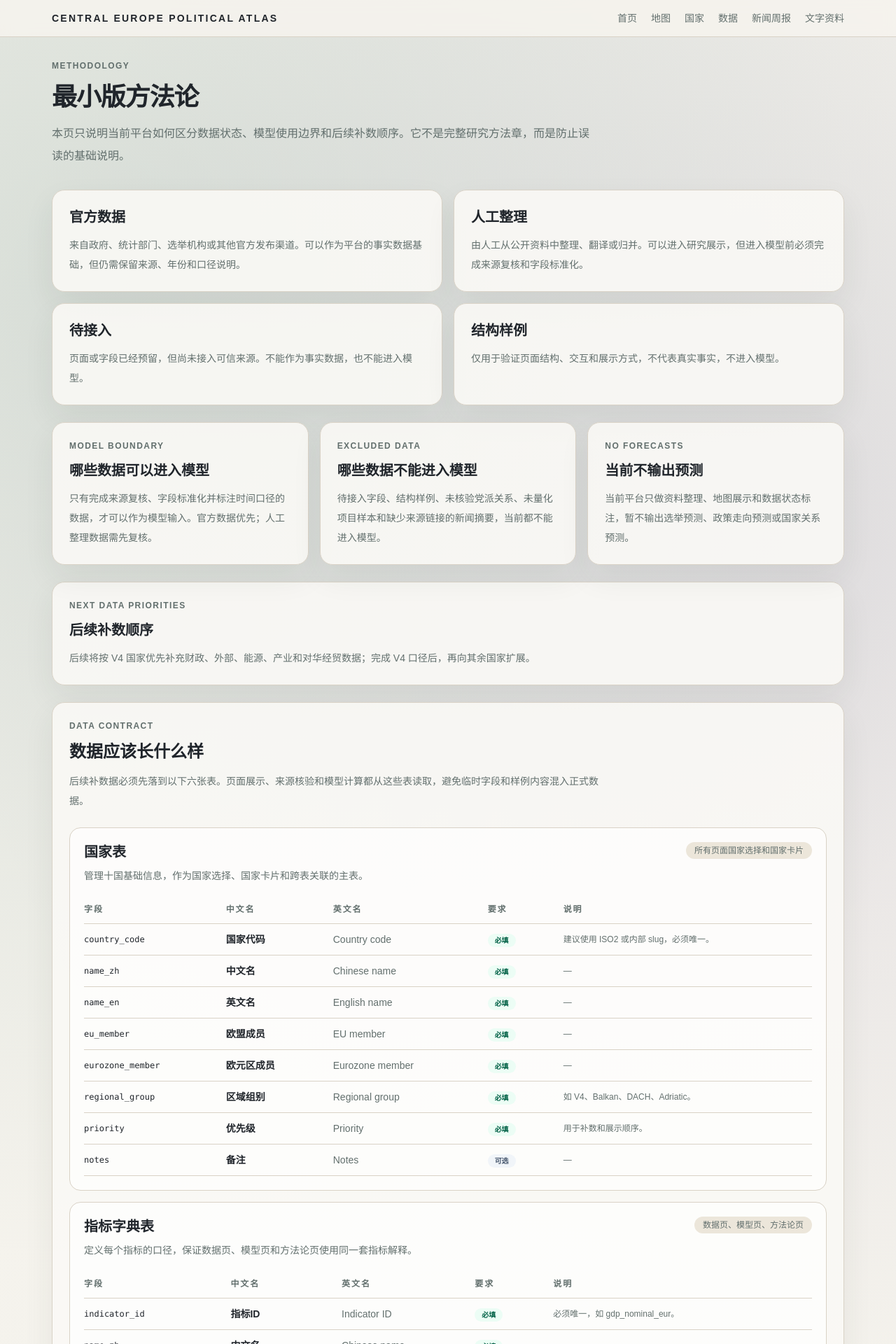
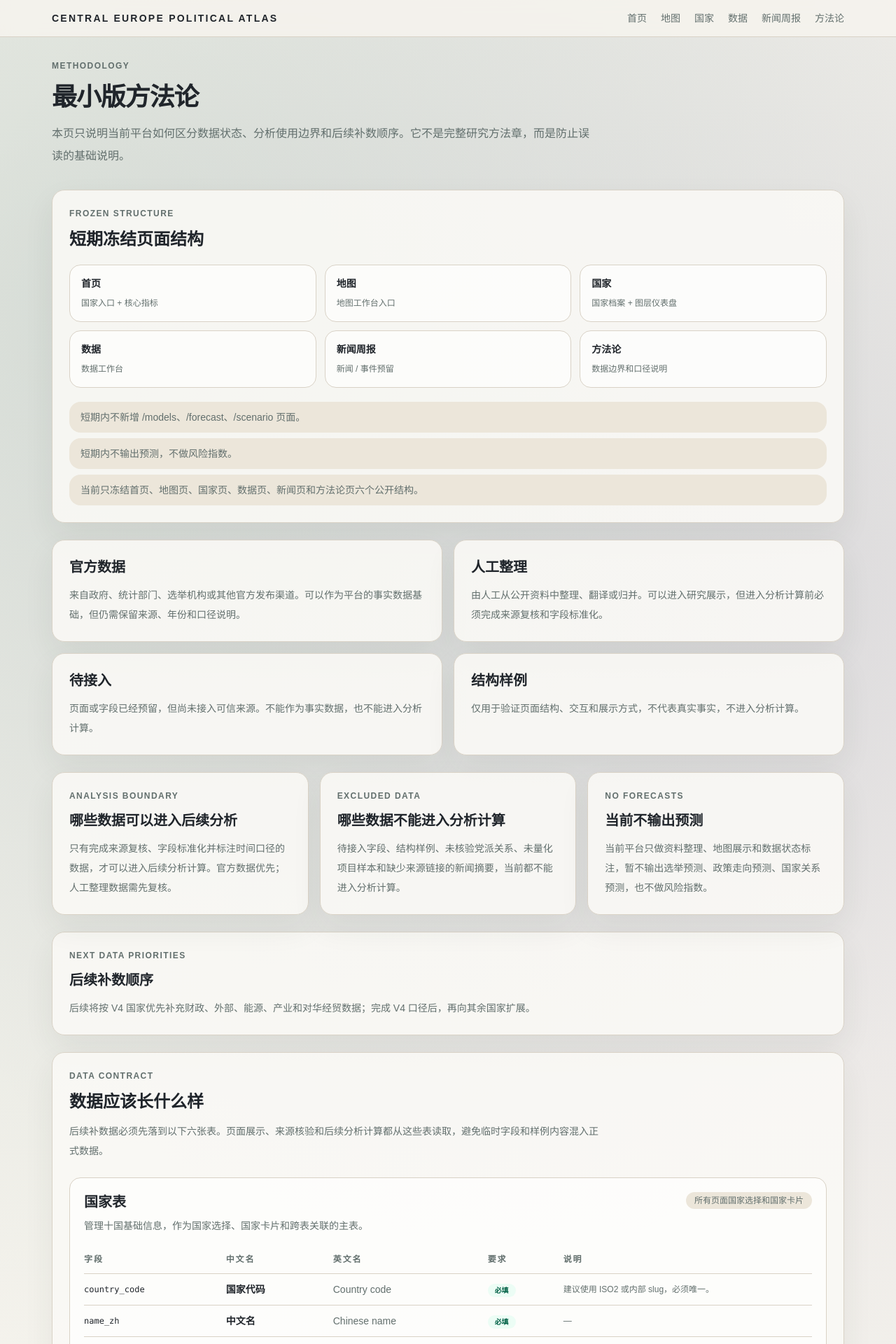
Before and after one commit to hui-sallai/central-europe-political-atlas, a Next.js app: page /methodology in a window 1280 px wide. Shown: the top 1920 px of the page at 70% size. Built offline with nearby package versions, Linux system fonts and the light colour scheme.

Commit message:
Freeze public site structure

```diff
--- a/src/app/layout.tsx
+++ b/src/app/layout.tsx
@@ -1,20 +1,12 @@
 import type { Metadata } from "next";
 import Link from "next/link";
+import { frozenNavItems } from "@/lib/siteStructure";
 import "./globals.css";
 
 export const metadata: Metadata = {
   title: "中欧政治经济地图",
   description: "V4 political and economic atlas prototype.",
 };
-
-const navItems = [
-  { href: "/", label: "首页" },
-  { href: "/map", label: "地图" },
-  { href: "/countries", label: "国家" },
-  { href: "/data", label: "数据" },
-  { href: "/news", label: "新闻周报" },
-  { href: "/methodology", label: "文字资料" },
-];
 
 export default function RootLayout({
   children,
@@ -30,7 +22,7 @@ export default function RootLayout({
               Central Europe Political Atlas
             </Link>
             <div className="flex gap-5 text-sm text-[var(--muted)]">
-              {navItems.map((item) => (
+              {frozenNavItems.map((item) => (
                 <Link key={item.href} href={item.href} className="hover:text-[var(--foreground)]">
                   {item.label}
                 </Link>
--- a/src/app/methodology/page.tsx
+++ b/src/app/methodology/page.tsx
@@ -1,4 +1,5 @@
 import { dataTableSchemas } from "@/lib/dataSchema";
+import { frozenNavItems, frozenScopeNotes } from "@/lib/siteStructure";
 
 export default function MethodologyPage() {
   const statusItems = [
@@ -8,15 +9,15 @@ export default function MethodologyPage() {
     },
     {
       title: "人工整理",
-      body: "由人工从公开资料中整理、翻译或归并。可以进入研究展示，但进入模型前必须完成来源复核和字段标准化。",
+      body: "由人工从公开资料中整理、翻译或归并。可以进入研究展示，但进入分析计算前必须完成来源复核和字段标准化。",
     },
     {
       title: "待接入",
-      body: "页面或字段已经预留，但尚未接入可信来源。不能作为事实数据，也不能进入模型。",
+      body: "页面或字段已经预留，但尚未接入可信来源。不能作为事实数据，也不能进入分析计算。",
     },
     {
       title: "结构样例",
-      body: "仅用于验证页面结构、交互和展示方式，不代表真实事实，不进入模型。",
+      body: "仅用于验证页面结构、交互和展示方式，不代表真实事实，不进入分析计算。",
     },
   ];
 
@@ -25,10 +26,30 @@ export default function MethodologyPage() {
       <p className="eyebrow">Methodology</p>
       <h1 className="mt-4 text-4xl font-semibold tracking-[-0.03em]">最小版方法论</h1>
       <p className="mt-4 max-w-3xl leading-8 text-[var(--muted)]">
-        本页只说明当前平台如何区分数据状态、模型使用边界和后续补数顺序。它不是完整研究方法章，而是防止误读的基础说明。
+        本页只说明当前平台如何区分数据状态、分析使用边界和后续补数顺序。它不是完整研究方法章，而是防止误读的基础说明。
       </p>
 
-      <section className="mt-8 grid gap-4 md:grid-cols-2">
+      <section className="mt-8 card p-6">
+        <p className="eyebrow">Frozen Structure</p>
+        <h2 className="mt-3 text-2xl font-semibold">短期冻结页面结构</h2>
+        <div className="mt-5 grid gap-3 md:grid-cols-2 lg:grid-cols-3">
+          {frozenNavItems.map((item) => (
+            <article key={item.href} className="rounded-2xl border border-[var(--line)] bg-white/65 p-4">
+              <p className="text-sm font-semibold">{item.label}</p>
+              <p className="mt-2 text-xs leading-5 text-[var(--muted)]">{item.role}</p>
+            </article>
+          ))}
+        </div>
+        <div className="mt-5 grid gap-2">
+          {frozenScopeNotes.map((note) => (
+            <p key={note} className="rounded-2xl bg-[var(--surface-muted)] px-4 py-3 text-sm text-[var(--muted)]">
+              {note}
+            </p>
+          ))}
+        </div>
+      </section>
+
+      <section className="mt-6 grid gap-4 md:grid-cols-2">
         {statusItems.map((item) => (
           <article key={item.title} className="card p-6">
             <h2 className="text-xl font-semibold">{item.title}</h2>
@@ -39,18 +60,18 @@ export default function MethodologyPage() {
 
       <section className="mt-6 grid gap-4 lg:grid-cols-3">
         <article className="card p-6">
-          <p className="eyebrow">Model Boundary</p>
-          <h2 className="mt-3 text-xl font-semibold">哪些数据可以进入模型</h2>
+          <p className="eyebrow">Analysis Boundary</p>
+          <h2 className="mt-3 text-xl font-semibold">哪些数据可以进入后续分析</h2>
           <p className="mt-3 text-sm leading-7 text-[var(--muted)]">
-            只有完成来源复核、字段标准化并标注时间口径的数据，才可以作为模型输入。官方数据优先；人工整理数据需先复核。
+            只有完成来源复核、字段标准化并标注时间口径的数据，才可以进入后续分析计算。官方数据优先；人工整理数据需先复核。
           </p>
         </article>
 
         <article className="card p-6">
           <p className="eyebrow">Excluded Data</p>
-          <h2 className="mt-3 text-xl font-semibold">哪些数据不能进入模型</h2>
+          <h2 className="mt-3 text-xl font-semibold">哪些数据不能进入分析计算</h2>
           <p className="mt-3 text-sm leading-7 text-[var(--muted)]">
-            待接入字段、结构样例、未核验党派关系、未量化项目样本和缺少来源链接的新闻摘要，当前都不能进入模型。
+            待接入字段、结构样例、未核验党派关系、未量化项目样本和缺少来源链接的新闻摘要，当前都不能进入分析计算。
           </p>
         </article>
 
@@ -58,7 +79,7 @@ export default function MethodologyPage() {
           <p className="eyebrow">No Forecasts</p>
           <h2 className="mt-3 text-xl font-semibold">当前不输出预测</h2>
           <p className="mt-3 text-sm leading-7 text-[var(--muted)]">
-            当前平台只做资料整理、地图展示和数据状态标注，暂不输出选举预测、政策走向预测或国家关系预测。
+            当前平台只做资料整理、地图展示和数据状态标注，暂不输出选举预测、政策走向预测、国家关系预测，也不做风险指数。
           </p>
         </article>
       </section>
@@ -75,7 +96,7 @@ export default function MethodologyPage() {
         <p className="eyebrow">Data Contract</p>
         <h2 className="mt-3 text-2xl font-semibold">数据应该长什么样</h2>
         <p className="mt-3 max-w-3xl text-sm leading-7 text-[var(--muted)]">
-          后续补数据必须先落到以下六张表。页面展示、来源核验和模型计算都从这些表读取，避免临时字段和样例内容混入正式数据。
+          后续补数据必须先落到以下六张表。页面展示、来源核验和后续分析计算都从这些表读取，避免临时字段和样例内容混入正式数据。
         </p>
 
         <div className="mt-6 grid gap-4">
--- a/src/components/CountryMapWorkbench.tsx
+++ b/src/components/CountryMapWorkbench.tsx
@@ -306,9 +306,9 @@ export function CountryMapWorkbench({ country }: CountryMapWorkbenchProps) {
 
           <div className="mt-5 flex flex-wrap gap-2">
             {selectedRegion ? (
-              <Link href={`/regions/${selectedRegion.slug}`} className="rounded-full bg-[var(--accent)] px-4 py-2 text-sm font-semibold text-white">
-                打开区域详情
-              </Link>
+              <span className="rounded-full bg-[var(--accent-soft)] px-4 py-2 text-sm font-semibold text-[var(--accent)]">
+                区域档案预留
+              </span>
             ) : null}
             <Link href="/methodology" className="rounded-full border border-[var(--line)] bg-white px-4 py-2 text-sm font-semibold">
               文字资料
--- a/src/components/InteractiveMapExplorer.tsx
+++ b/src/components/InteractiveMapExplorer.tsx
@@ -138,9 +138,9 @@ export function InteractiveMapExplorer({ variant = "full" }: InteractiveMapExplo
                     {selectedRegion.typeZh}
                     {selectedRegion.capitalZh ? ` / 行政中心：${selectedRegion.capitalZh}` : ""}
                   </p>
-                  <Link href={`/regions/${selectedRegion.slug}`} className="mt-3 inline-flex rounded-full border border-[var(--line)] bg-white px-3 py-1 text-xs font-semibold">
-                    进入区域详情页
-                  </Link>
+                  <span className="mt-3 inline-flex rounded-full border border-[var(--line)] bg-white px-3 py-1 text-xs font-semibold text-[var(--muted)]">
+                    区域档案预留
+                  </span>
                 </div>
               ) : null}
               <div className="mt-2 flex flex-wrap gap-1.5">
--- a/src/components/V4SchematicMap.tsx
+++ b/src/components/V4SchematicMap.tsx
@@ -133,10 +133,10 @@ export function V4SchematicMap({ compact = false, selectedCountrySlug, onSelectC
               {country.regions.map((region, index) => {
                 const point = getRegionPoint(index, country.regions.length, shape.dotArea);
                 return (
-                  <a key={region.slug} href={`/regions/${region.slug}`} aria-label={`打开${region.nameZh}区域档案`}>
+                  <g key={region.slug} aria-label={`${region.nameZh}区域样本`}>
                     <circle cx={point.x} cy={point.y} r={isSelected ? "8" : "6"} fill="#ffffff" stroke="#20242a" strokeOpacity="0.35" strokeWidth="1.5" className="transition hover:r-10" />
                     <title>{`${region.nameZh} / ${country.nameZh}`}</title>
-                  </a>
+                  </g>
                 );
               })}
             </g>
--- a/src/lib/dataSchema.ts
+++ b/src/lib/dataSchema.ts
@@ -36,8 +36,8 @@ export const dataTableSchemas: DataTableSchema[] = [
   {
     id: "indicatorDictionary",
     title: "指标字典表",
-    purpose: "定义每个指标的口径，保证数据页、模型页和方法论页使用同一套指标解释。",
-    usedBy: "数据页、模型页、方法论页",
+    purpose: "定义每个指标的口径，保证数据页、方法论页和后续分析说明使用同一套指标解释。",
+    usedBy: "数据页、方法论页",
     fields: [
       { key: "indicator_id", labelZh: "指标ID", labelEn: "Indicator ID", required: true, note: "必须唯一，如 gdp_nominal_eur。" },
       { key: "name_zh", labelZh: "中文名", labelEn: "Chinese name", required: true },
@@ -46,16 +46,16 @@ export const dataTableSchemas: DataTableSchema[] = [
       { key: "unit", labelZh: "单位", labelEn: "Unit", required: true },
       { key: "frequency", labelZh: "频率", labelEn: "Frequency", required: true, note: "年度、季度、月度。" },
       { key: "source_priority", labelZh: "来源优先级", labelEn: "Source priority", required: true },
-      { key: "model_use", labelZh: "模型用途", labelEn: "Model use", required: true, note: "可进入模型、仅展示、禁止进入模型。" },
-      { key: "risk_direction", labelZh: "风险方向", labelEn: "Risk direction", required: false, note: "数值上升代表风险上升、下降或中性。" },
+      { key: "model_use", labelZh: "分析用途", labelEn: "Analysis use", required: true, note: "可进入后续分析、仅展示、禁止进入分析计算。" },
+      { key: "risk_direction", labelZh: "方向解释", labelEn: "Direction meaning", required: false, note: "数值上升代表压力上升、压力下降或仅作背景解释。" },
       { key: "transform", labelZh: "转换方式", labelEn: "Transform", required: false, note: "同比、标准化、对数、占 GDP 比重等。" },
     ],
   },
   {
     id: "observations",
     title: "观测值表",
-    purpose: "存放每个国家、地区、时间点和指标对应的实际数值，是后续模型计算的核心事实表。",
-    usedBy: "数据工作台和后续模型计算",
+    purpose: "存放每个国家、地区、时间点和指标对应的实际数值，是后续分析计算的核心事实表。",
+    usedBy: "数据工作台和后续分析计算",
     fields: [
       { key: "country_code", labelZh: "国家", labelEn: "Country", required: true },
       { key: "region_code", labelZh: "地区", labelEn: "Region", required: false, note: "国家级数据可为空；ADM1/ADM2 数据必须填写。" },
@@ -89,7 +89,7 @@ export const dataTableSchemas: DataTableSchema[] = [
     id: "chinaProjects",
     title: "对华项目表",
     purpose: "把经贸样本变成可查询、可量化、可追踪的项目数据。",
-    usedBy: "中国经济暴露指数、产业依赖指数",
+    usedBy: "对华经贸项目库、产业依赖分析预留",
     fields: [
       { key: "project_id", labelZh: "项目ID", labelEn: "Project ID", required: true },
       { key: "project_name", labelZh: "项目名", labelEn: "Project name", required: true },
@@ -99,15 +99,15 @@ export const dataTableSchemas: DataTableSchema[] = [
       { key: "actors", labelZh: "主体", labelEn: "Actors", required: false },
       { key: "amount_eur", labelZh: "金额", labelEn: "Amount", required: false, note: "统一换算为欧元，保留原币种备注。" },
       { key: "project_status", labelZh: "状态", labelEn: "Status", required: true },
-      { key: "risk_tags", labelZh: "风险标签", labelEn: "Risk tags", required: false },
+      { key: "risk_tags", labelZh: "关注标签", labelEn: "Focus tags", required: false },
       { key: "source_url", labelZh: "来源链接", labelEn: "Source URL", required: true },
     ],
   },
   {
     id: "newsEvents",
     title: "新闻事件表",
-    purpose: "把新闻卡片转成事件变量，服务新闻页、事件库和模型解释。",
-    usedBy: "新闻页、事件库、模型解释",
+    purpose: "把新闻卡片转成事件变量，服务新闻页、事件库和事件解释。",
+    usedBy: "新闻页、事件库、事件解释",
     fields: [
       { key: "event_id", labelZh: "事件ID", labelEn: "Event ID", required: true },
       { key: "date", labelZh: "日期", labelEn: "Date", required: true },
@@ -118,7 +118,7 @@ export const dataTableSchemas: DataTableSchema[] = [
       { key: "event_type", labelZh: "事件类型", labelEn: "Event type", required: true },
       { key: "direction", labelZh: "方向", labelEn: "Direction", required: false, note: "正向、负向、中性或待判定。" },
       { key: "intensity", labelZh: "强度", labelEn: "Intensity", required: false, note: "只有完成量化规则后才填写。" },
-      { key: "model_impact", labelZh: "影响模型", labelEn: "Model impact", required: true, note: "进入模型、不进入模型、仅解释。" },
+      { key: "model_impact", labelZh: "分析边界", labelEn: "Analysis boundary", required: true, note: "进入后续分析、当前不进入分析计算、仅作事件解释。" },
       { key: "china_related", labelZh: "是否涉华", labelEn: "China related", required: true },
       { key: "summary", labelZh: "摘要", labelEn: "Summary", required: true },
       { key: "status", labelZh: "状态", labelEn: "Status", required: true },
--- /dev/null
+++ b/src/lib/siteStructure.ts
@@ -0,0 +1,14 @@
+export const frozenNavItems = [
+  { href: "/", label: "首页", role: "国家入口 + 核心指标" },
+  { href: "/map", label: "地图", role: "地图工作台入口" },
+  { href: "/countries", label: "国家", role: "国家档案 + 图层仪表盘" },
+  { href: "/data", label: "数据", role: "数据工作台" },
+  { href: "/news", label: "新闻周报", role: "新闻 / 事件预留" },
+  { href: "/methodology", label: "方法论", role: "数据边界和口径说明" },
+];
+
+export const frozenScopeNotes = [
+  "短期内不新增 /models、/forecast、/scenario 页面。",
+  "短期内不输出预测，不做风险指数。",
+  "当前只冻结首页、地图页、国家页、数据页、新闻页和方法论页六个公开结构。",
+];
```
Also changed, not shown: src/app/regions/[slug]/page.tsx (deleted, +0 -85 lines), src/components/DataCountryExplorer.tsx (+36 -5 lines).
